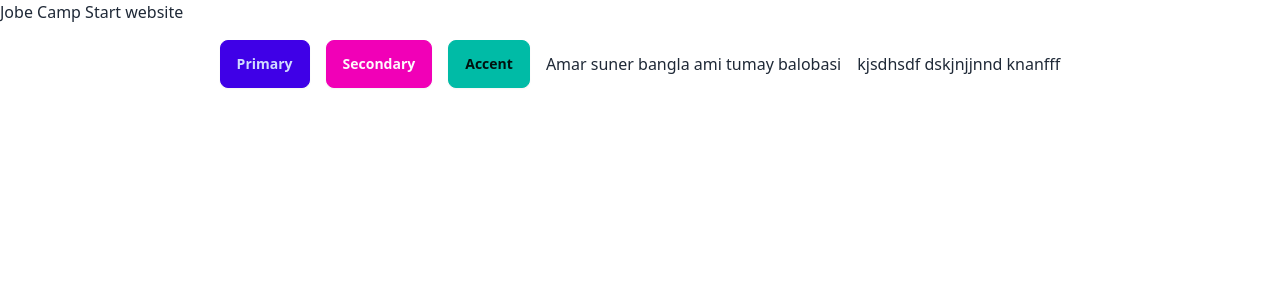
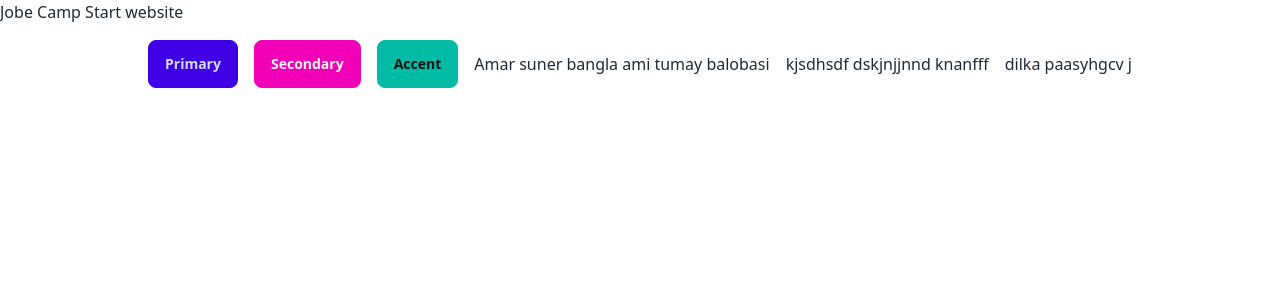
Before and after one commit to developerFarukk/Job-Camp, a Next.js app: page / in a window 1280 px wide. Shown: the top 300 px of the page. Built offline with nearby package versions, Linux system fonts and the light colour scheme.

Commit message:
up jkdsh45

```diff
--- a/src/app/page.tsx
+++ b/src/app/page.tsx
@@ -11,6 +11,7 @@ export default function Home() {
       <button className="btn btn-active btn-accent">Accent</button>
       <h2>Amar suner bangla ami tumay balobasi</h2>
       <p>kjsdhsdf dskjnjjnnd knanfff </p>
+      <h3>dilka paasyhgcv j </h3>
 
 
       </div>
```
